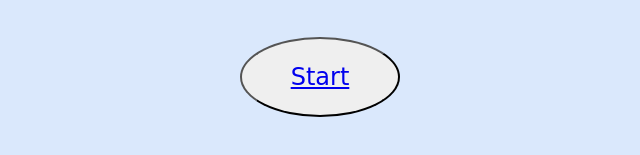
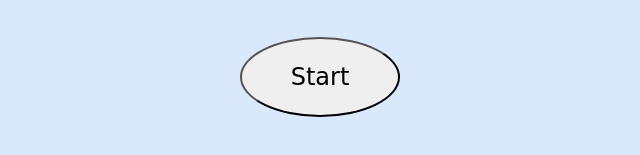
Before and after one commit to jaubrey92/Snake, a plain HTML site: page html/index.html in a window 1280 px wide. Shown: the part 443-598 px from the top of the page, 320-960 px from the left. Drawn offline with Linux system fonts and the light colour scheme; a web font is replaced by a local one.

Commit message:
fixed start button on welcome screen

```diff
--- a/html/index.html
+++ b/html/index.html
@@ -25,7 +25,7 @@
       justify-self: center;
     }
 
-    button {
+    button, a {
       height: 10vmin;
       width: 20vmin;
       border-radius: 50%;
@@ -50,7 +50,7 @@
 </head>
 <body>
   <p>Welcome! Start a new game below.</p>
-  <button><a href="gamescreen.html">Start</a></button>
+  <a href="gamescreen.html"><button>Start</button></a>
   <img id="apple" src="https://ouch-cdn2.icons8.com/Fwp0EmhqVRnAyVQG5QLC2njTbMzqEKvAi1G0xOgqrBg/rs:fit:256:256/czM6Ly9pY29uczgu/b3VjaC1wcm9kLmFz/c2V0cy9wbmcvMzM1/L2FmMWIyMWExLWQz/NzctNGZmNi1iYjc4/LTAxNTdjYzAwNTE1/Yy5wbmc.png">
   <img id="snake" src="https://is5-ssl.mzstatic.com/image/thumb/Purple114/v4/11/5a/48/115a4844-7efd-fe0a-654a-9726ccd23a8b/source/256x256bb.jpg">
 </body>
```
